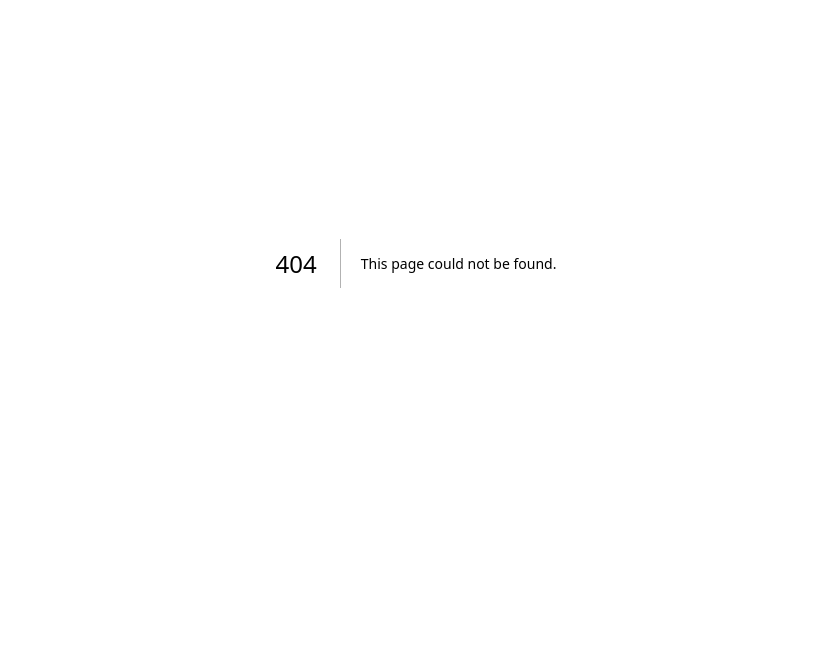
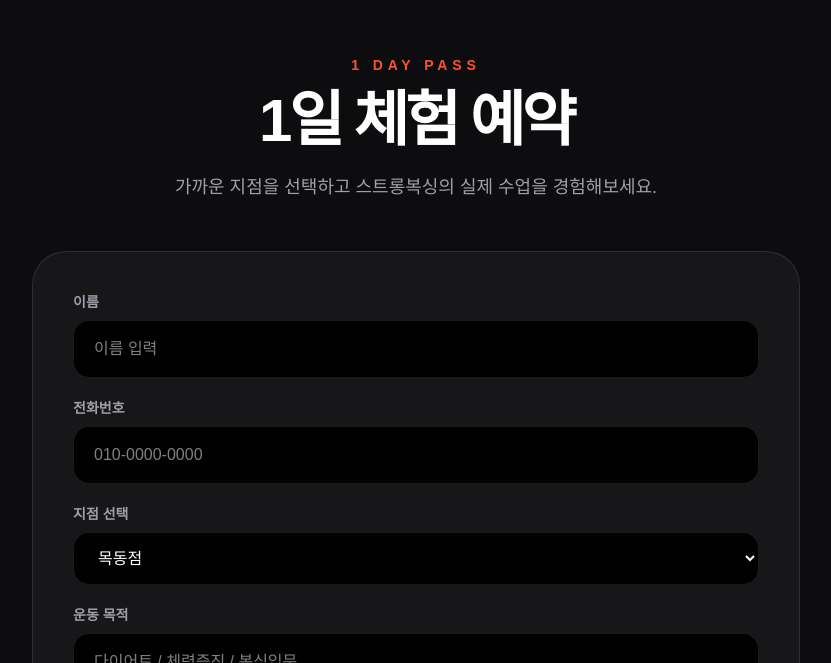
Before and after one commit to strongboxingkr/strongboxing-home, a Next.js app: page /reservation in a window 1280 px wide. Before the commit this address had no page. Shown: the part 137-800 px from the top of the page, without its empty margins (224-1055 px from the left). Built offline with nearby package versions, Linux system fonts and the light colour scheme.

Commit message:
add reservation page

```diff
--- a/app/page.tsx
+++ b/app/page.tsx
@@ -110,7 +110,7 @@ export default async function HomePage() {
           </nav>
 
           <a
-            href="#consultation"
+            href="/reservation"
             className="rounded-full bg-[#FC5230] px-5 py-3 text-sm font-black"
           >
             만원 체험 예약
@@ -147,7 +147,7 @@ export default async function HomePage() {
 
             <div className="mt-9 flex gap-3 overflow-x-auto pb-1 md:overflow-visible">
               <a
-                href="#consultation"
+                href="/reservation"
                 className="shrink-0 rounded-full bg-[#FC5230] px-7 py-4 text-center font-black transition hover:scale-[1.02]"
               >
                 만원 체험 예약
@@ -350,7 +350,7 @@ export default async function HomePage() {
 
           <div className="mt-10 flex flex-col justify-center gap-4 sm:flex-row">
             <a
-              href="#consultation"
+              href="/reservation"
               className="bg-[#FC5230] px-9 py-5 text-lg font-black"
             >
               만원 체험 예약하기
--- /dev/null
+++ b/app/reservation/page.tsx
@@ -0,0 +1,9 @@
+import ConsultationForm from "../components/ConsultationForm";
+
+export default function ReservationPage() {
+  return (
+    <main className="min-h-screen bg-[#16171A] pt-20 text-white">
+      <ConsultationForm />
+    </main>
+  );
+}
```
